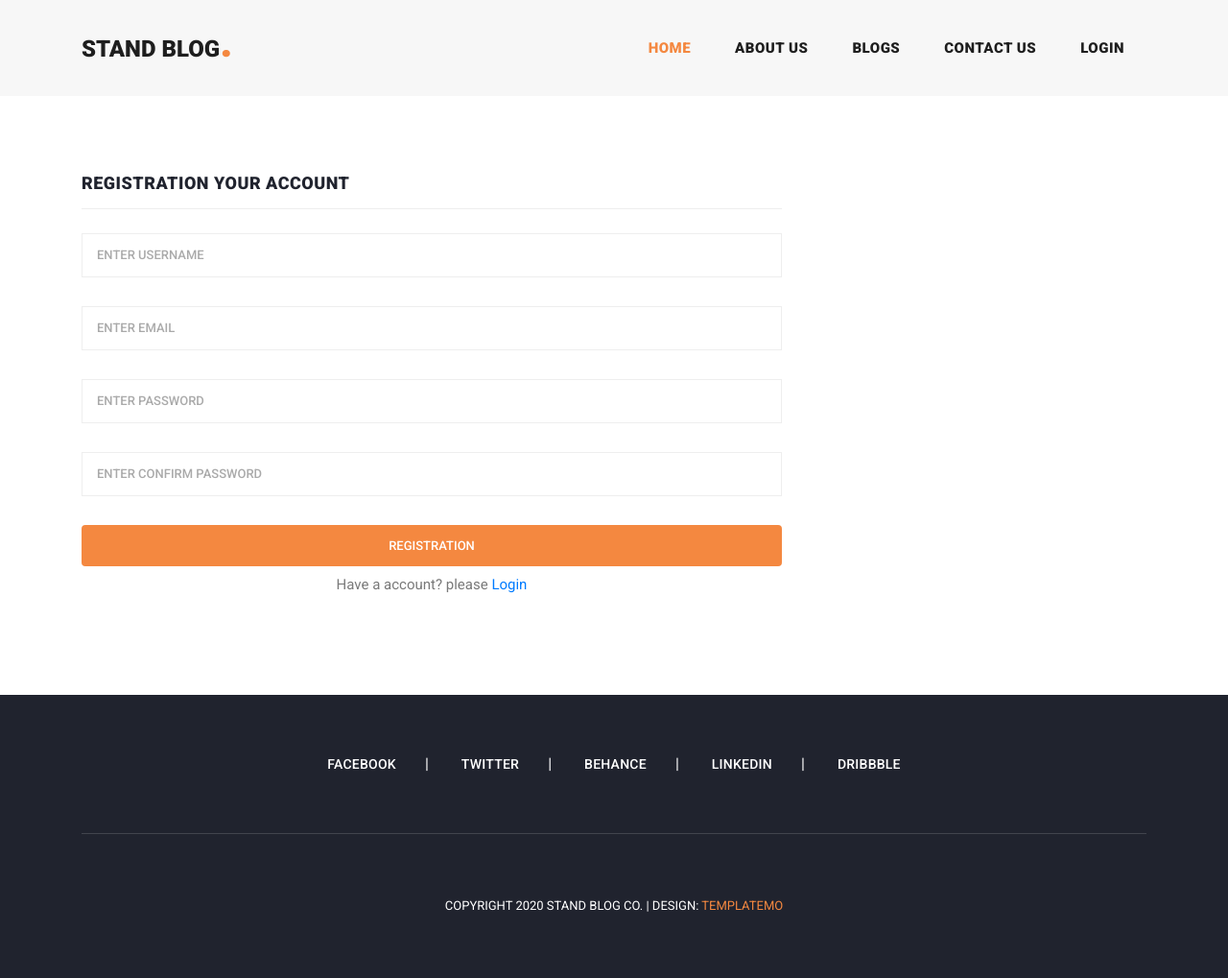
After one commit to gitsaz/practice_blog_project, a Django app: page /registration/ in a window 1280 px wide. The commit adds this page. Shown: the whole page at 96% size. Run offline with Django 5.2, Linux system fonts and the light colour scheme; some libraries are stand-ins or nearby versions.

Commit message:
login and registration page ul

```diff
--- a/account/urls.py
+++ b/account/urls.py
@@ -1,5 +1,10 @@
 from django.urls import path
 
+from .views import(
+    login,
+    registration
+)
 urlpatterns = [
-
+    path("login/", login, name="login"),
+    path("registration/", registration, name="registration")
 ]
--- a/account/views.py
+++ b/account/views.py
@@ -1,3 +1,8 @@
 from django.shortcuts import render
 
 # Create your views here.
+def login(request):
+    return render(request, "login.html")
+
+def registration(request):
+    return render(request, "registration.html")
--- a/templates/header.html
+++ b/templates/header.html
@@ -20,6 +20,15 @@
               <li class="nav-item">
                 <a class="nav-link" href="">Contact Us</a>
               </li>
+              {% if request.user.is_authenticated %}
+              <li class="nav-item">
+                <a class="nav-link" href="">Profile</a>
+              </li>
+              {% else %}
+              <li class="nav-item">
+                <a class="nav-link" href="{% url 'login' %}">Login</a>
+              </li>
+              {% endif %}
             </ul>
           </div>
         </div>
--- /dev/null
+++ b/templates/registration.html
@@ -0,0 +1,63 @@
+{% extends 'base.html' %}
+{% load static %}
+{% block title %}Login{% endblock title %}
+{% block content %}
+
+<section class="contact-us">
+      <div class="container">
+        <div class="row">
+
+          <div class="col-lg-12">
+            <div class="down-contact">
+              <div class="row">
+                <div class="col-lg-8">
+                  <div class="sidebar-item contact-form">
+                    <div class="sidebar-heading">
+                      <h2>Registration your Account</h2>
+                    </div>
+                    <div class="content">
+                      <form id="contact" action="" method="post">
+                        <div class="row">
+                          <div class="col-md-12 col-sm-12">
+                            <fieldset>
+                              <input name="username" type="text" id="usernaem_id" placeholder="Enter username" required="">
+                            </fieldset>
+                          </div>
+                          <div class="col-md-12 col-sm-12">
+                            <fieldset>
+                              <input name="email" type="email" id="email_id" placeholder="Enter email" required="">
+                            </fieldset>
+                          </div>
+                          <div class="col-md-12 col-sm-12">
+                            <fieldset>
+                              <input name="password" type="password" id="password" placeholder="Enter Password" required="">
+                            </fieldset>
+                          </div>
+                          <div class="col-md-12 col-sm-12">
+                            <fieldset>
+                              <input name="confirm_password" type="password" id="confirm_password" placeholder="Enter Confirm Password" required="">
+                            </fieldset>
+                          </div>
+                          <div class="col-lg-12">
+                            <fieldset>
+                              <button type="submit" id="form-submit" class="main-button btn btn-primary w-100">Registration</button>
+                            </fieldset>
+                          </div>
+                          <div class="text-center align-item-center col-md-12 col-sm-12">
+                            <p class="mt-1">Have a account? please <a href="{% url 'login' %}">Login</a></p>
+                          </div>
+                        </div>
+                      </form>
+                    </div>
+                  </div>
+                </div>
+              </div>
+            </div>
+          </div>
+
+
+        </div>
+      </div>
+    </section>
+
+{% endblock content %}
```
Also changed, not shown: templates/login.html (added, +53 -0 lines), db.sqlite3.
